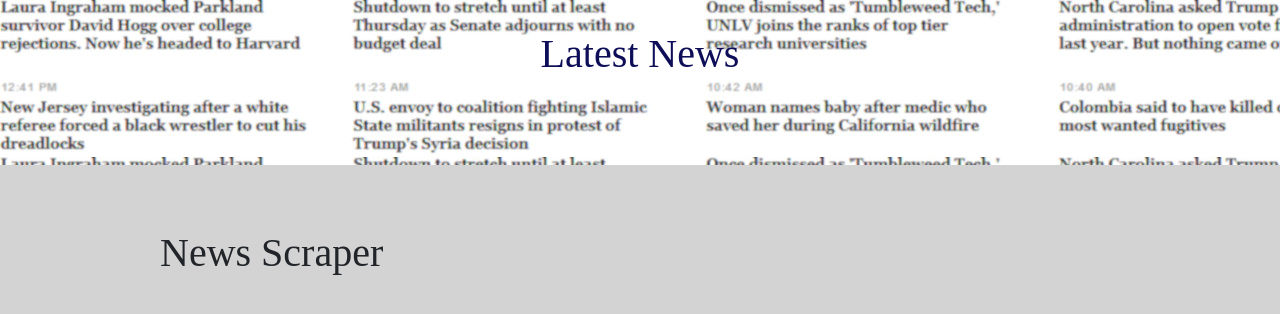
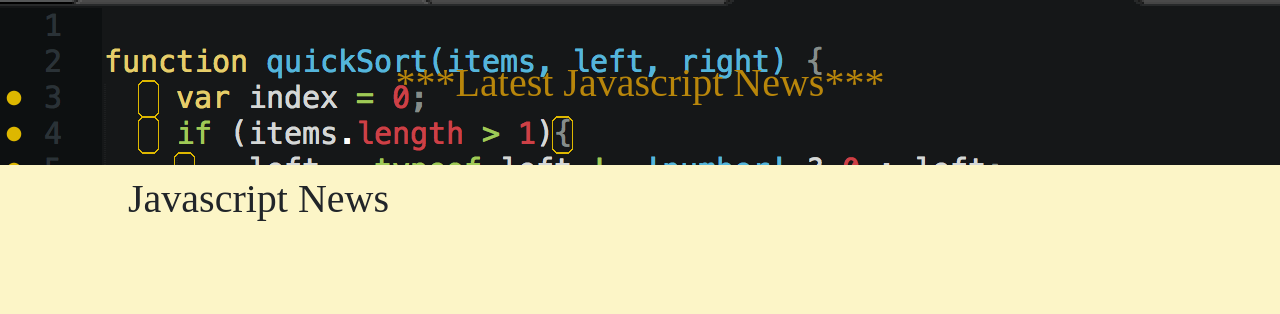
Before and after one commit to mimi29/ScrapingNewsMongo, a website: page public/index.html in a window 1280 px wide. Drawn offline with nearby package versions, Linux system fonts and the light colour scheme; no server answers.

Commit message:
update image and css

```diff
--- a/public/index.html
+++ b/public/index.html
@@ -13,11 +13,12 @@
 <body>
   <div id="navi">
     <div class="topnav">
-            <h1>Latest News</h1>
+        <br/>
+        <h1 class="label">***Latest Javascript News***</h1>
     </div>
 </div>
 <div id="wrapper">
-    <h1>News Scraper</h1>
+<h1>Javascript News</h1>
 <div id="articles"></div>
 <div id="notes"></div>
 </div>
--- a/public/styles/styles.css
+++ b/public/styles/styles.css
@@ -1,13 +1,13 @@
 body {
-    background-color: lightgray;
+    background-color:  #FCF5C7;
     font-family: "Times New Roman", Times, serif;
     font-size: larger;
   }
   #wrapper {
-    width: 960px;
+    width: 80%;
     margin-left: auto;
     margin-right: auto;
-    padding-top: 5%;
+    padding-top: 10px;
   }
   #articles {
     display: inline-block;
@@ -34,13 +34,17 @@ body {
   }
 
   #navi {
-    background-color: #ffffff;
     height: 165px;
     width: 100%;
-    background-image: url("../../images/banner.jpg");
+    background-image: url("../../images/banner.png");
     display: inline-block;
     text-align: center;
     margin: 0 auto 0 auto;
+}
+
+.label {
+  color: darkgoldenrod;
+  text-align: center;
 }
 
 .topnav {
```
Also changed, not shown: public/images/banner.jpg (deleted), public/images/banner.png (added). Lines whose indentation alone changed are shown as unchanged.
